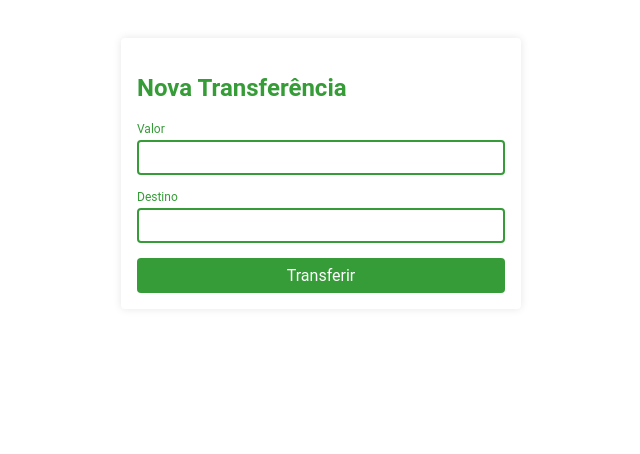
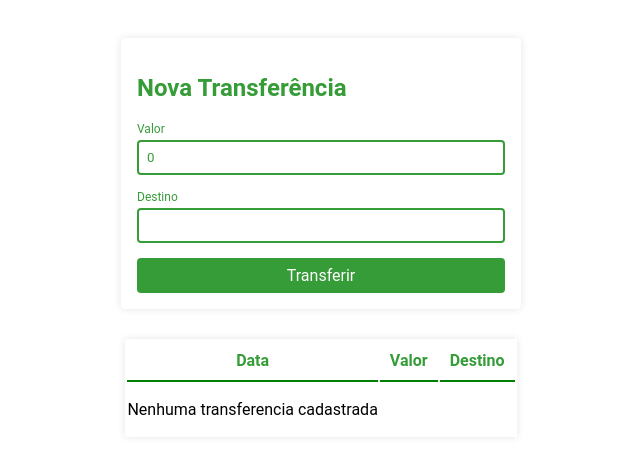
Before and after one commit to filipemelo2002/bytebank, an Angular app: page / in a window 1280 px wide. Shown: the top 454 px of the page, without its empty margins (319-959 px from the left). Built offline with nearby package versions, Linux system fonts and the light colour scheme.

Commit message:
6 files modified, 3 added

```diff
--- a/src/app/app.component.html
+++ b/src/app/app.component.html
@@ -1 +1,3 @@
-<app-new-transfer></app-new-transfer>
+<app-new-transfer (aoTransferir)="transferir($event)"></app-new-transfer>
+
+<app-extrato [transferencias]="transferencias"></app-extrato>
--- a/src/app/app.component.ts
+++ b/src/app/app.component.ts
@@ -3,8 +3,15 @@ import { Component } from '@angular/core';
 @Component({
   selector: 'app-root',
   templateUrl: './app.component.html',
-  styleUrls: ['./app.component.scss']
+  styleUrls: ['./app.component.scss'],
 })
 export class AppComponent {
   title = 'bytebank';
+
+  transferencias: any[] = [];
+
+  transferir($event) {
+    const transferencia = { ...$event, data: new Date() };
+    this.transferencias.push(transferencia);
+  }
 }
--- a/src/app/app.module.ts
+++ b/src/app/app.module.ts
@@ -1,13 +1,22 @@
-import { NgModule } from '@angular/core';
+import { registerLocaleData } from '@angular/common';
+import { DEFAULT_CURRENCY_CODE, LOCALE_ID, NgModule } from '@angular/core';
+import { FormsModule } from '@angular/forms';
 import { BrowserModule } from '@angular/platform-browser';
 
 import { AppComponent } from './app.component';
+import { ExtratoComponent } from './extrato/extrato.component';
 import { NewTransferComponent } from './new-transfer/new-transfer.component';
 
+import localePT from '@angular/common/locales/pt';
+
+registerLocaleData(localePT, 'pt');
 @NgModule({
-  declarations: [AppComponent, NewTransferComponent],
-  imports: [BrowserModule],
-  providers: [],
+  declarations: [AppComponent, NewTransferComponent, ExtratoComponent],
+  imports: [BrowserModule, FormsModule],
+  providers: [
+    { provide: LOCALE_ID, useValue: 'pt' },
+    { provide: DEFAULT_CURRENCY_CODE, useValue: 'BRL' },
+  ],
   bootstrap: [AppComponent],
 })
 export class AppModule {}
--- /dev/null
+++ b/src/app/extrato/extrato.component.html
@@ -0,0 +1,19 @@
+<table class="tabela">
+  <thead class="tabela__cabecalho">
+    <th class="tabela__cabecalho__conteudo">Data</th>
+    <th class="tabela__cabecalho__conteudo">Valor</th>
+    <th class="tabela__cabecalho__conteudo">Destino</th>
+  </thead>
+  <tbody *ngIf="transferencias?.length > 0; else listaVazia">
+    <tr class="tabela__linha" *ngFor="let transferencia of transferencias">
+      <td class="tabela__cpmteudo">
+        {{ transferencia?.data | date: 'short' }}
+      </td>
+      <td class="tabela__cpmteudo">{{ transferencia?.valor | currency }}</td>
+      <td class="tabela__cpmteudo">{{ transferencia?.destino }}</td>
+    </tr>
+  </tbody>
+</table>
+<ng-template #listaVazia>
+  <p>Nenhuma transferencia cadastrada</p>
+</ng-template>
--- /dev/null
+++ b/src/app/extrato/extrato.component.scss
@@ -0,0 +1,37 @@
+.titulo {
+  text-align: center;
+  font-size: 24px;
+  margin-bottom: 16px;
+}
+
+.tabela {
+  text-align: center;
+  margin: 0 auto;
+  background-color: white;
+  box-shadow: 0 0 8px rgba(0, 0, 0, 0.1);
+
+  &__cabecalho {
+    color: var(--primary);
+
+    &__conteudo {
+      padding: 10px;
+      border-bottom: 2px solid green;
+    }
+  }
+
+  &__linha {
+    margin-bottom: 10px;
+    border-radius: 4px;
+
+    &:last-child {
+      .tabela__conteudo {
+        border-bottom: none;
+      }
+    }
+  }
+
+  &__conteudo {
+    padding: 10px;
+    border-bottom: 1px solid var(--cinza-claro);
+  }
+}
--- /dev/null
+++ b/src/app/extrato/extrato.component.ts
@@ -0,0 +1,13 @@
+import { Component, Input, OnInit } from '@angular/core';
+
+@Component({
+  selector: 'app-extrato',
+  templateUrl: './extrato.component.html',
+  styleUrls: ['./extrato.component.scss'],
+})
+export class ExtratoComponent implements OnInit {
+  @Input() transferencias: any[] = [];
+  constructor() {}
+
+  ngOnInit() {}
+}
--- a/src/app/new-transfer/new-transfer.component.html
+++ b/src/app/new-transfer/new-transfer.component.html
@@ -1,19 +1,31 @@
 <section class="container">
-  <form class="formulario">
+  <form class="formulario" (ngSubmit)="transferir()">
     <h2 class="formulario__titulo">Nova Transferência</h2>
 
     <div class="form-field">
       <label class="form-field__label" for="valor">Valor</label>
-      <input class="form-field__input" type="text" id="valor" />
+      <input
+        class="form-field__input"
+        type="number"
+        id="valor"
+        [(ngModel)]="valor"
+        name="valor"
+      />
     </div>
 
     <div class="form-field">
       <label class="form-field__label" for="destino">Destino</label>
-      <input class="form-field__input" type="text" id="destino" />
+      <input
+        class="form-field__input"
+        type="text"
+        id="destino"
+        [(ngModel)]="destino"
+        name="destino"
+      />
     </div>
 
     <div class="botao-wrapper">
-      <button class="botao">Transferir</button>
+      <button class="botao" type="submit">Transferir</button>
     </div>
   </form>
 </section>
--- a/src/app/new-transfer/new-transfer.component.ts
+++ b/src/app/new-transfer/new-transfer.component.ts
@@ -1,4 +1,4 @@
-import { Component, OnInit } from '@angular/core';
+import { Component, EventEmitter, OnInit, Output } from '@angular/core';
 
 @Component({
   selector: 'app-new-transfer',
@@ -6,7 +6,25 @@ import { Component, OnInit } from '@angular/core';
   styleUrls: ['./new-transfer.component.scss'],
 })
 export class NewTransferComponent implements OnInit {
+  @Output() aoTransferir = new EventEmitter<any>();
+
+  valor: number = 0;
+  destino: string = '';
   constructor() {}
 
   ngOnInit() {}
+
+  transferir() {
+    console.log('Solicitada nova transfência!');
+    this.aoTransferir.emit({
+      valor: this.valor,
+      destino: this.destino,
+    });
+    this.limparCampos();
+  }
+
+  limparCampos() {
+    this.valor = 0;
+    this.destino = '';
+  }
 }
```
Also changed, not shown: tsconfig.json (+1 -11 lines).
